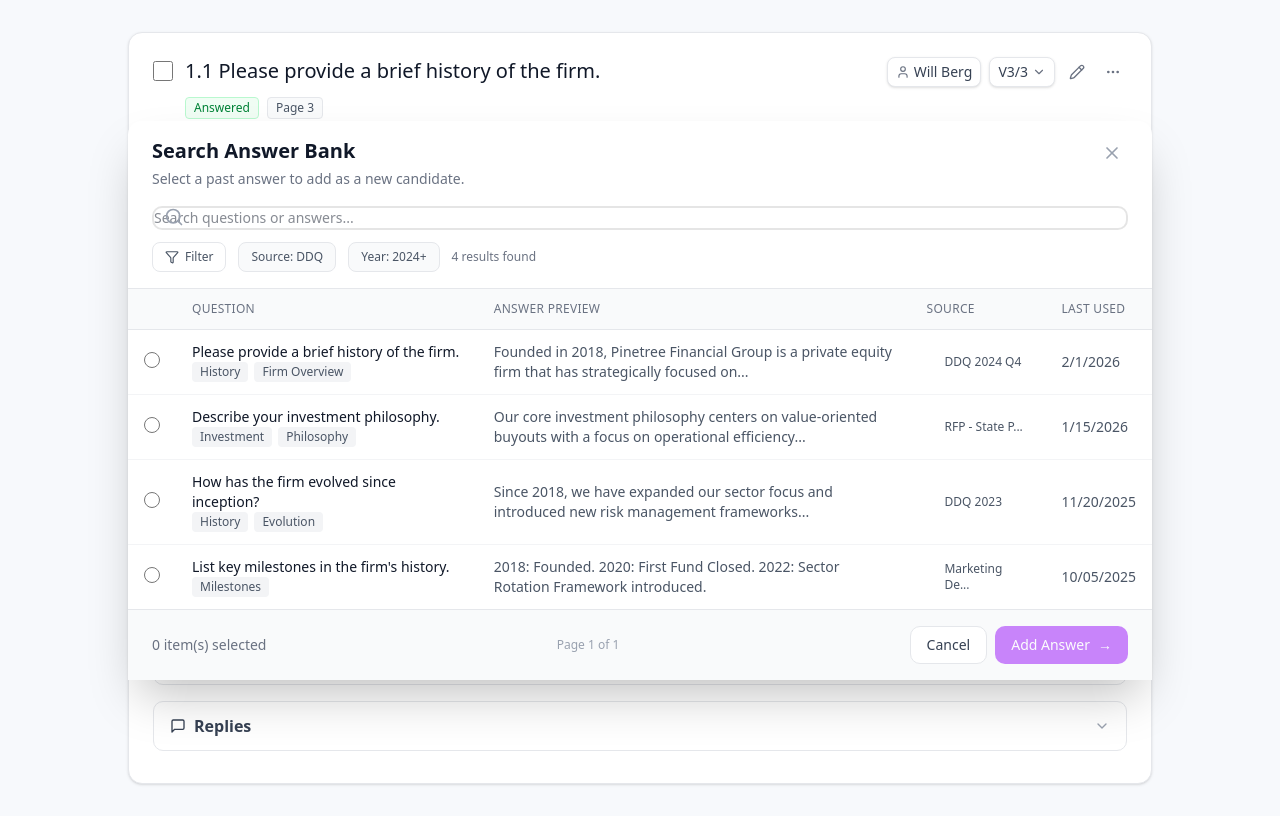
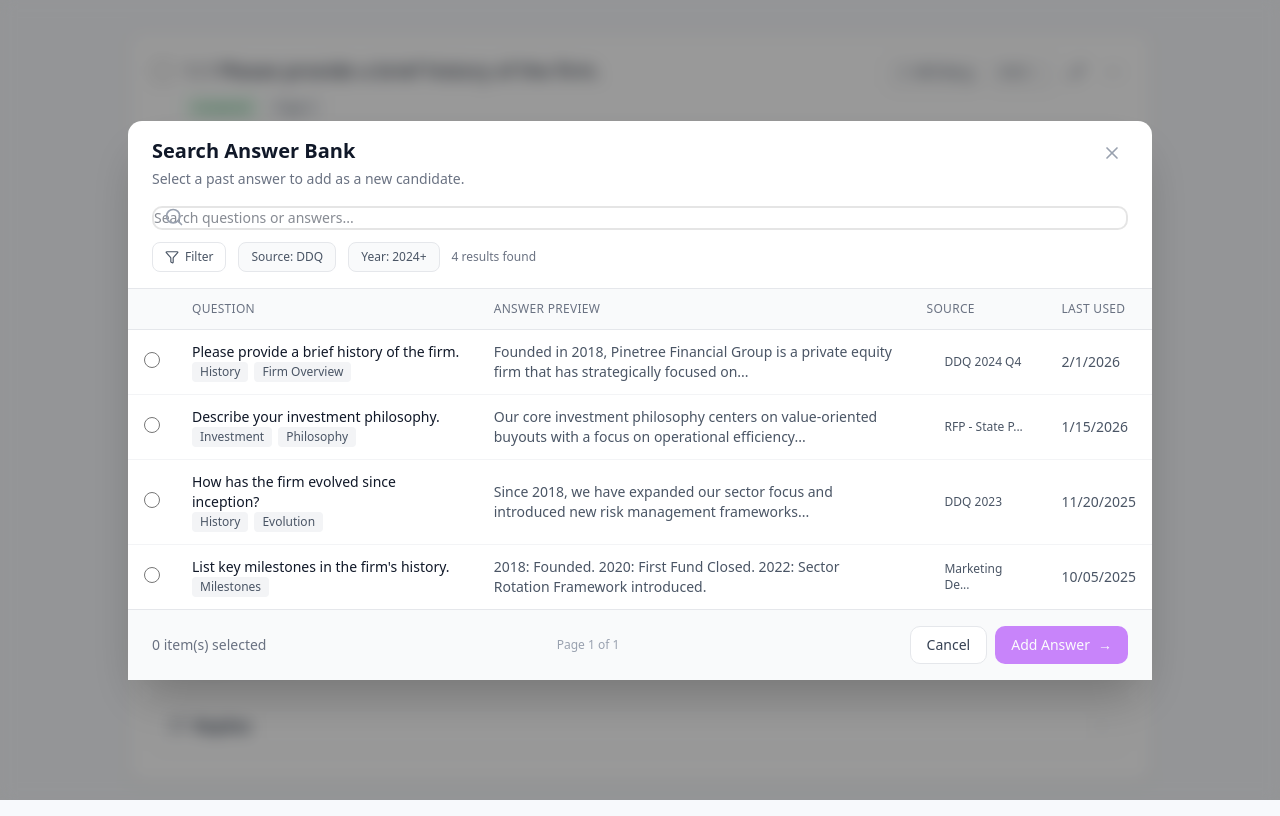
Before and after one commit to nyershov-prd/design-unified-answer-panel, a React (Vite) app: page / in a window 1280 px wide. Both pictures are taken after a click on the button 1064 px from the left and 153 px from the top of the page. Built offline with nearby package versions, Linux system fonts and the light colour scheme.

Commit message:
Add grey background overlay to Search Answer Bank modal

```diff
--- a/src/components/ddq/SearchAnswerBankModal.tsx
+++ b/src/components/ddq/SearchAnswerBankModal.tsx
@@ -75,10 +75,10 @@
   };
 
   return (
-    <div className="fixed inset-0 z-50 flex items-center justify-center">
+    <div className="fixed inset-0 z-50 flex items-center justify-center bg-black/40 backdrop-blur-sm">
       {/* Overlay */}
       <div
-        className="absolute inset-0 bg-black/50"
+        className="absolute inset-0"
         onClick={onClose}
       />
 
```
